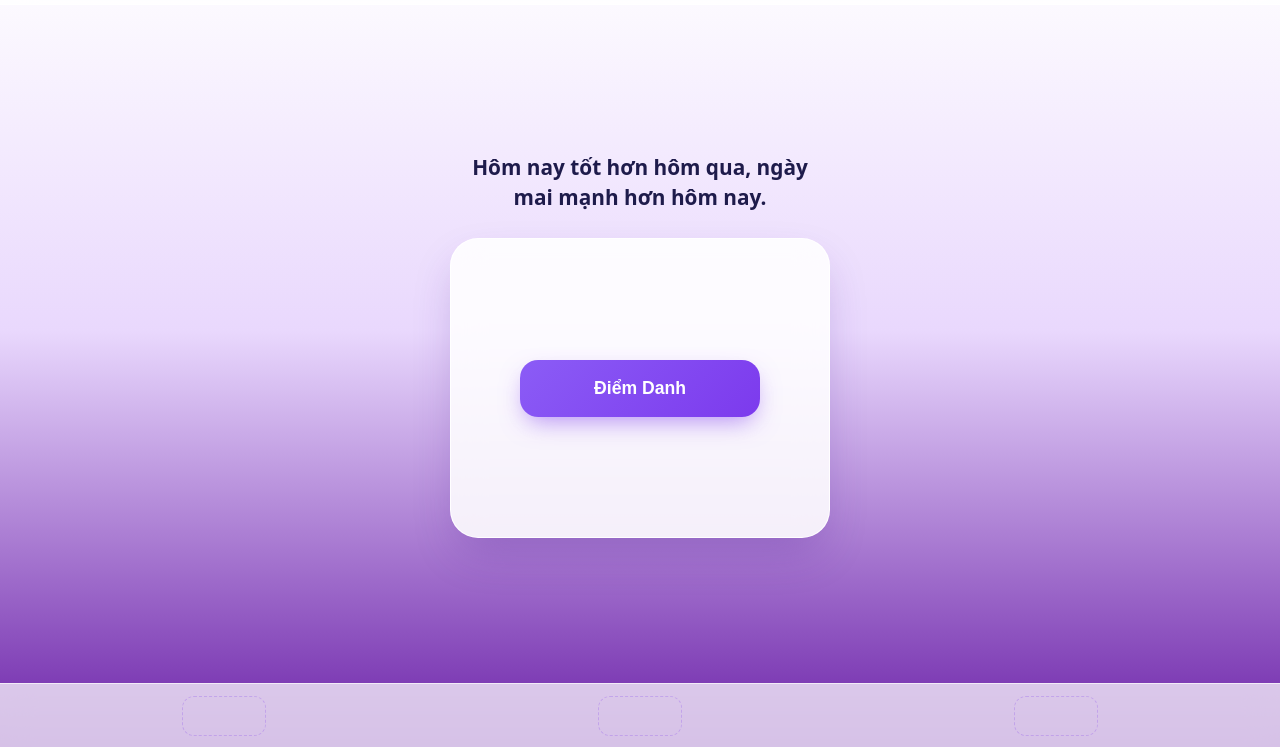
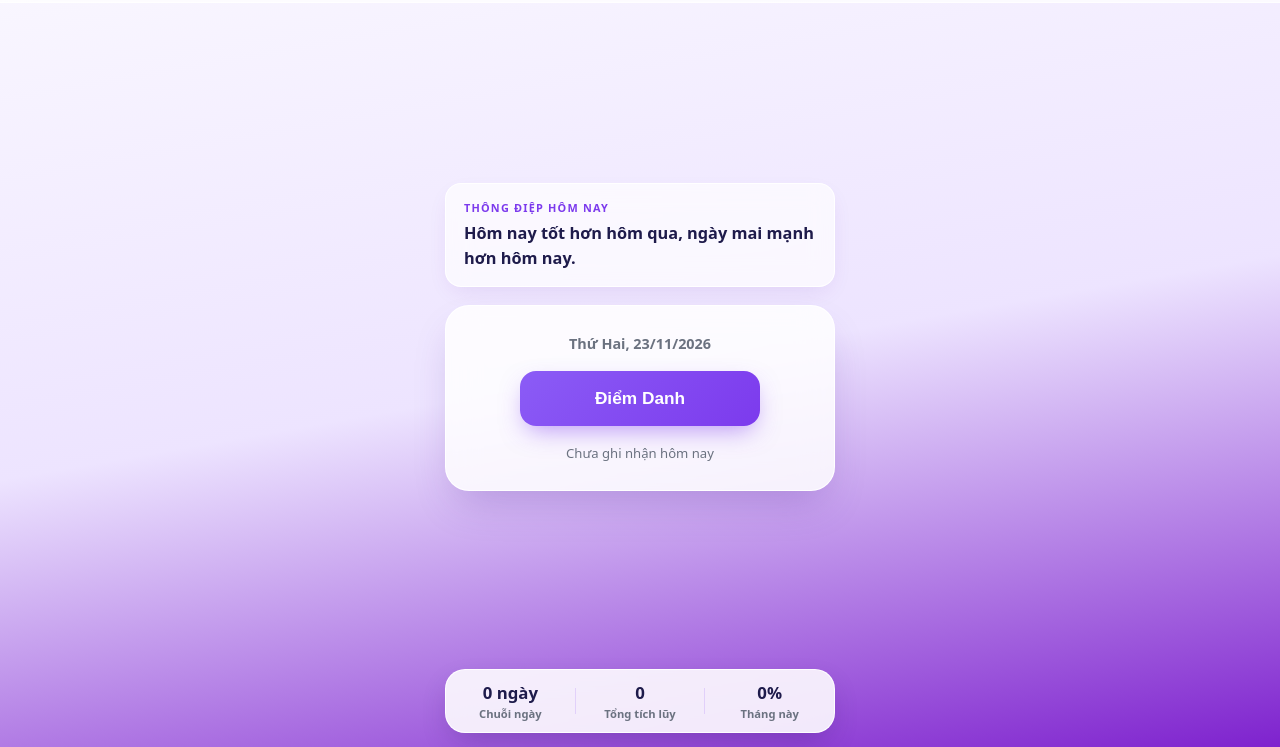
Before and after one commit to NghjaBoNC/Diem-danh, a plain HTML site: page index.html in a window 1280 px wide. Shown: the part 53-800 px from the top of the page. Drawn offline with Linux system fonts and the light colour scheme.

Commit message:
v1.2: toi uu UI/UX lavender, quote card va thanh thong ke

```diff
--- a/app.js
+++ b/app.js
@@ -1,38 +1,83 @@
 (() => {
   const STORAGE_KEY = 'daily_checkin_v1';
   const QUOTE_IDX_KEY = 'daily_checkin_last_quote';
+
+  const quoteCard = document.getElementById('quote-card');
   const heroTitle = document.getElementById('hero-title');
+  const todayDateEl = document.getElementById('today-date');
   const checkinBtn = document.getElementById('checkin-btn');
+  const statusEl = document.getElementById('checkin-status');
+  const statStreak = document.getElementById('stat-streak');
+  const statTotal = document.getElementById('stat-total');
+  const statMonth = document.getElementById('stat-month');
 
-  const setRandomQuote = () => {
-    const lastIdx = Number(localStorage.getItem(QUOTE_IDX_KEY));
-    let nextIdx;
-    do {
-      nextIdx = Math.floor(Math.random() * QUOTES.length);
-    } while (QUOTES.length > 1 && nextIdx === lastIdx);
-    localStorage.setItem(QUOTE_IDX_KEY, String(nextIdx));
-    heroTitle.textContent = QUOTES[nextIdx];
-  };
+  const toDateKey = (d) => new Date(d - d.getTimezoneOffset() * 60000).toISOString().split('T')[0];
 
-  const getTodayKey = () => {
-    const now = new Date();
-    return new Date(now - now.getTimezoneOffset() * 60000).toISOString().split('T')[0];
-  };
   const loadState = () => {
     try { return JSON.parse(localStorage.getItem(STORAGE_KEY)) || { history: {} }; }
     catch { return { history: {} }; }
   };
   const saveState = (state) => localStorage.setItem(STORAGE_KEY, JSON.stringify(state));
-  const render = () => {
-    const isChecked = Boolean(loadState().history[getTodayKey()]);
-    checkinBtn.classList.toggle('checked', isChecked);
-    checkinBtn.textContent = isChecked ? 'Đã Điểm Danh ✓' : 'Điểm Danh';
+
+  const setRandomQuote = () => {
+    const lastIdx = Number(localStorage.getItem(QUOTE_IDX_KEY));
+    let nextIdx;
+    do { nextIdx = Math.floor(Math.random() * QUOTES.length); }
+    while (QUOTES.length > 1 && nextIdx === lastIdx);
+    localStorage.setItem(QUOTE_IDX_KEY, String(nextIdx));
+    heroTitle.textContent = QUOTES[nextIdx];
   };
 
-  heroTitle.addEventListener('click', setRandomQuote);
+  const calcStats = (history) => {
+    const keys = Object.keys(history);
+    const total = keys.length;
+    const now = new Date();
+    const monthPrefix = toDateKey(now).slice(0, 7);
+    const monthCount = keys.filter((k) => k.startsWith(monthPrefix)).length;
+    const monthPct = Math.round((monthCount / now.getDate()) * 100);
+
+    let streak = 0;
+    const cursor = new Date(now);
+    if (!history[toDateKey(cursor)]) cursor.setDate(cursor.getDate() - 1);
+    while (history[toDateKey(cursor)]) {
+      streak++;
+      cursor.setDate(cursor.getDate() - 1);
+    }
+    return { streak, total, monthPct };
+  };
+
+  const render = () => {
+    const now = new Date();
+    const today = toDateKey(now);
+    const history = loadState().history;
+    const stamp = history[today];
+
+    todayDateEl.textContent = now.toLocaleDateString('vi-VN', {
+      weekday: 'long', day: '2-digit', month: '2-digit', year: 'numeric'
+    });
+
+    checkinBtn.classList.toggle('checked', Boolean(stamp));
+    checkinBtn.textContent = stamp ? 'Đã Điểm Danh ✓' : 'Điểm Danh';
+
+    if (stamp) {
+      const timeStr = new Date(stamp).toLocaleTimeString('vi-VN', { hour: '2-digit', minute: '2-digit' });
+      statusEl.textContent = `Đã ghi nhận lúc ${timeStr}`;
+      statusEl.classList.add('done');
+    } else {
+      statusEl.textContent = 'Chưa ghi nhận hôm nay';
+      statusEl.classList.remove('done');
+    }
+
+    const { streak, total, monthPct } = calcStats(history);
+    statStreak.textContent = `${streak} ngày`;
+    statTotal.textContent = total;
+    statMonth.textContent = `${monthPct}%`;
+  };
+
+  quoteCard.addEventListener('click', setRandomQuote);
   checkinBtn.addEventListener('click', () => {
     const state = loadState();
-    const today = getTodayKey();
+    const today = toDateKey(new Date());
     state.history[today] ? delete state.history[today] : (state.history[today] = new Date().toISOString());
     saveState(state);
     render();
--- a/index.html
+++ b/index.html
@@ -3,28 +3,47 @@
 <head>
   <meta charset="UTF-8" />
   <meta name="viewport" content="width=device-width, initial-scale=1.0, maximum-scale=1.0, user-scalable=no" />
-  <title>App Điểm Danh</title>
+  <title>Kỷ Luật Cá Nhân</title>
   <link rel="stylesheet" href="style.css" />
 </head>
 <body>
   <header class="top-nav">
+    <span class="app-brand">DISCIPLINE</span>
     <div id="user-badge" class="user-badge">
       <span class="user-dot"></span>
       <span>NghjaBoNC</span>
     </div>
   </header>
 
-  <h1 id="hero-title" class="hero-title" title="Chạm để đổi câu khác"></h1>
+  <main class="app-container">
+    <section id="quote-card" class="quote-card" title="Chạm để đổi thông điệp">
+      <span class="quote-label">THÔNG ĐIỆP HÔM NAY</span>
+      <p id="hero-title" class="hero-title"></p>
+    </section>
 
-  <main class="main-card">
-    <button id="checkin-btn" class="checkin-btn" type="button">Điểm Danh</button>
+    <section class="main-card">
+      <p id="today-date" class="today-date"></p>
+      <button id="checkin-btn" class="checkin-btn" type="button">Điểm Danh</button>
+      <p id="checkin-status" class="checkin-status">Chưa ghi nhận hôm nay</p>
+    </section>
   </main>
 
-  <nav class="bottom-nav" aria-label="Điều hướng chính">
-    <div class="nav-slot"></div>
-    <div class="nav-slot"></div>
-    <div class="nav-slot"></div>
-  </nav>
+  <footer class="stats-bar" aria-label="Thống kê nhanh">
+    <div class="stat-item">
+      <span id="stat-streak" class="stat-val">0</span>
+      <span class="stat-lbl">Chuỗi ngày</span>
+    </div>
+    <div class="stat-divider"></div>
+    <div class="stat-item">
+      <span id="stat-total" class="stat-val">0</span>
+      <span class="stat-lbl">Tổng tích lũy</span>
+    </div>
+    <div class="stat-divider"></div>
+    <div class="stat-item">
+      <span id="stat-month" class="stat-val">0%</span>
+      <span class="stat-lbl">Tháng này</span>
+    </div>
+  </footer>
 
   <script src="quotes.js"></script>
   <script src="app.js"></script>
--- a/style.css
+++ b/style.css
@@ -1,75 +1,92 @@
 :root {
-  --bg-top: #ffffff;
-  --bg-mid: #e9d8fd;
-  --bg-bottom: #6b21a8;
-  --card-bg: rgba(255, 255, 255, 0.88);
-  --card-border: rgba(255, 255, 255, 0.95);
-  --bar-bg: rgba(255, 255, 255, 0.72);
+  --bg-top: #faf8ff;
+  --bg-mid: #ede4ff;
+  --bg-bottom: #7e22ce;
+  --glass-bg: rgba(255, 255, 255, 0.84);
+  --glass-border: rgba(255, 255, 255, 0.95);
   --primary: #7c3aed;
+  --primary-light: #8b5cf6;
   --success: #10b981;
   --text-main: #1e1b4b;
-  --radius-card: 28px;
-  --radius-btn: 18px;
-  --top-bar-h: 58px;
-  --bot-bar-h: 64px;
+  --text-sub: #6b7280;
+  --radius-lg: 24px;
+  --radius-md: 16px;
 }
 * { box-sizing: border-box; margin: 0; padding: 0; -webkit-tap-highlight-color: transparent; }
 body {
   min-height: 100dvh;
   font-family: system-ui, -apple-system, sans-serif;
-  background: linear-gradient(180deg, var(--bg-top) 0%, var(--bg-mid) 48%, var(--bg-bottom) 100%);
+  background: linear-gradient(170deg, var(--bg-top) 0%, var(--bg-mid) 52%, var(--bg-bottom) 100%);
   color: var(--text-main);
   display: flex;
   flex-direction: column;
-  align-items: center;
-  justify-content: center;
-  padding: calc(var(--top-bar-h) + 20px) 20px calc(var(--bot-bar-h) + 20px);
-  gap: 24px;
+  justify-content: space-between;
+  padding: 72px 20px 92px;
 }
 .top-nav {
-  position: fixed; top: 0; left: 0; right: 0; height: var(--top-bar-h);
-  background: var(--bar-bg); backdrop-filter: blur(16px); -webkit-backdrop-filter: blur(16px);
-  border-bottom: 1px solid rgba(255, 255, 255, 0.65);
-  padding: 0 20px; display: flex; align-items: center; justify-content: flex-end; z-index: 100;
+  position: fixed; top: 0; left: 0; right: 0; height: 56px;
+  background: rgba(255, 255, 255, 0.72);
+  backdrop-filter: blur(14px); -webkit-backdrop-filter: blur(14px);
+  border-bottom: 1px solid rgba(255, 255, 255, 0.7);
+  padding: 0 20px; display: flex; align-items: center; justify-content: space-between; z-index: 100;
 }
+.app-brand { font-size: 0.8rem; font-weight: 800; letter-spacing: 1.6px; color: var(--primary); }
 .user-badge {
-  display: inline-flex; align-items: center; gap: 8px; padding: 6px 14px;
-  background: rgba(124, 58, 237, 0.1); border: 1px solid rgba(124, 58, 237, 0.22);
-  border-radius: 999px; font-size: 0.9rem; font-weight: 700; color: var(--text-main);
+  display: inline-flex; align-items: center; gap: 7px; padding: 5px 12px;
+  background: rgba(124, 58, 237, 0.08); border: 1px solid rgba(124, 58, 237, 0.2);
+  border-radius: 999px; font-size: 0.85rem; font-weight: 700;
 }
-.user-dot { width: 8px; height: 8px; border-radius: 50%; background: var(--success); box-shadow: 0 0 8px var(--success); }
-.hero-title {
-  width: 100%; max-width: 380px; min-height: 64px;
-  font-size: clamp(1.08rem, 4.3vw, 1.3rem); font-weight: 700; line-height: 1.45;
-  text-align: center; color: var(--text-main);
-  display: flex; align-items: center; justify-content: center;
-  padding: 0 8px; cursor: pointer; user-select: none; transition: opacity 0.2s ease;
+.user-dot { width: 7px; height: 7px; border-radius: 50%; background: var(--success); box-shadow: 0 0 6px var(--success); }
+.app-container {
+  width: 100%; max-width: 390px; margin: auto;
+  display: flex; flex-direction: column; gap: 18px;
 }
-.hero-title:active { opacity: 0.6; }
+.quote-card {
+  background: rgba(255, 255, 255, 0.68);
+  backdrop-filter: blur(12px); -webkit-backdrop-filter: blur(12px);
+  border: 1px solid var(--glass-border); border-radius: var(--radius-md);
+  padding: 16px 18px; cursor: pointer; user-select: none;
+  box-shadow: 0 8px 24px -8px rgba(107, 33, 168, 0.14);
+  transition: transform 0.15s ease, opacity 0.2s ease;
+}
+.quote-card:active { transform: scale(0.98); opacity: 0.75; }
+.quote-label {
+  display: block; font-size: 0.68rem; font-weight: 800; letter-spacing: 1.2px;
+  color: var(--primary); margin-bottom: 6px;
+}
+.hero-title { font-size: 1.02rem; font-weight: 600; line-height: 1.48; color: var(--text-main); }
 .main-card {
-  width: 100%; max-width: 380px; min-height: 300px;
-  background: var(--card-bg); backdrop-filter: blur(16px); -webkit-backdrop-filter: blur(16px);
-  border: 1px solid var(--card-border); border-radius: var(--radius-card);
-  box-shadow: 0 20px 45px -10px rgba(76, 29, 149, 0.28);
-  padding: 32px 24px; display: flex; flex-direction: column; align-items: center; justify-content: center; gap: 20px;
+  background: var(--glass-bg);
+  backdrop-filter: blur(16px); -webkit-backdrop-filter: blur(16px);
+  border: 1px solid var(--glass-border); border-radius: var(--radius-lg);
+  box-shadow: 0 20px 40px -12px rgba(76, 29, 149, 0.26);
+  padding: 28px 24px; display: flex; flex-direction: column; align-items: center; gap: 18px;
 }
+.today-date { font-size: 0.9rem; font-weight: 600; color: var(--text-sub); text-transform: capitalize; }
 .checkin-btn {
-  width: 100%; max-width: 240px; padding: 18px 28px;
-  font-size: 1.1rem; font-weight: 700; color: #ffffff;
-  background: linear-gradient(135deg, #8b5cf6 0%, var(--primary) 100%);
-  border: none; border-radius: var(--radius-btn);
-  box-shadow: 0 10px 24px -6px rgba(124, 58, 237, 0.55);
-  cursor: pointer; transition: transform 0.15s ease, background 0.25s ease;
+  width: 100%; max-width: 240px; padding: 17px 28px;
+  font-size: 1.08rem; font-weight: 700; color: #ffffff;
+  background: linear-gradient(135deg, var(--primary-light) 0%, var(--primary) 100%);
+  border: none; border-radius: var(--radius-md);
+  box-shadow: 0 10px 24px -6px rgba(124, 58, 237, 0.5);
+  cursor: pointer; transition: transform 0.15s cubic-bezier(0.34, 1.56, 0.64, 1), background 0.25s ease;
 }
-.checkin-btn:active { transform: scale(0.95); }
+.checkin-btn:active { transform: scale(0.94); }
 .checkin-btn.checked {
   background: linear-gradient(135deg, #34d399 0%, var(--success) 100%);
   box-shadow: 0 10px 24px -6px rgba(16, 185, 129, 0.45);
 }
-.bottom-nav {
-  position: fixed; bottom: 0; left: 0; right: 0; height: var(--bot-bar-h);
-  background: var(--bar-bg); backdrop-filter: blur(16px); -webkit-backdrop-filter: blur(16px);
-  border-top: 1px solid rgba(255, 255, 255, 0.65);
-  padding: 8px 24px; display: flex; align-items: center; justify-content: space-around; gap: 16px; z-index: 100;
+.checkin-status { font-size: 0.82rem; font-weight: 500; color: var(--text-sub); }
+.checkin-status.done { color: #059669; font-weight: 600; }
+.stats-bar {
+  position: fixed; bottom: 14px; left: 20px; right: 20px; max-width: 390px; margin: 0 auto;
+  height: 64px; background: rgba(255, 255, 255, 0.88);
+  backdrop-filter: blur(16px); -webkit-backdrop-filter: blur(16px);
+  border: 1px solid var(--glass-border); border-radius: 20px;
+  box-shadow: 0 12px 30px -8px rgba(46, 16, 101, 0.3);
+  display: flex; align-items: center; justify-content: space-around; z-index: 100;
 }
-.nav-slot { flex: 1; max-width: 84px; height: 40px; border: 1.5px dashed rgba(124, 58, 237, 0.24); border-radius: 12px; }
+.stat-item { flex: 1; display: flex; flex-direction: column; align-items: center; gap: 2px; }
+.stat-val { font-size: 1.05rem; font-weight: 800; color: var(--text-main); }
+.stat-lbl { font-size: 0.7rem; font-weight: 600; color: var(--text-sub); }
+.stat-divider { width: 1px; height: 26px; background: rgba(124, 58, 237, 0.15); }
```
